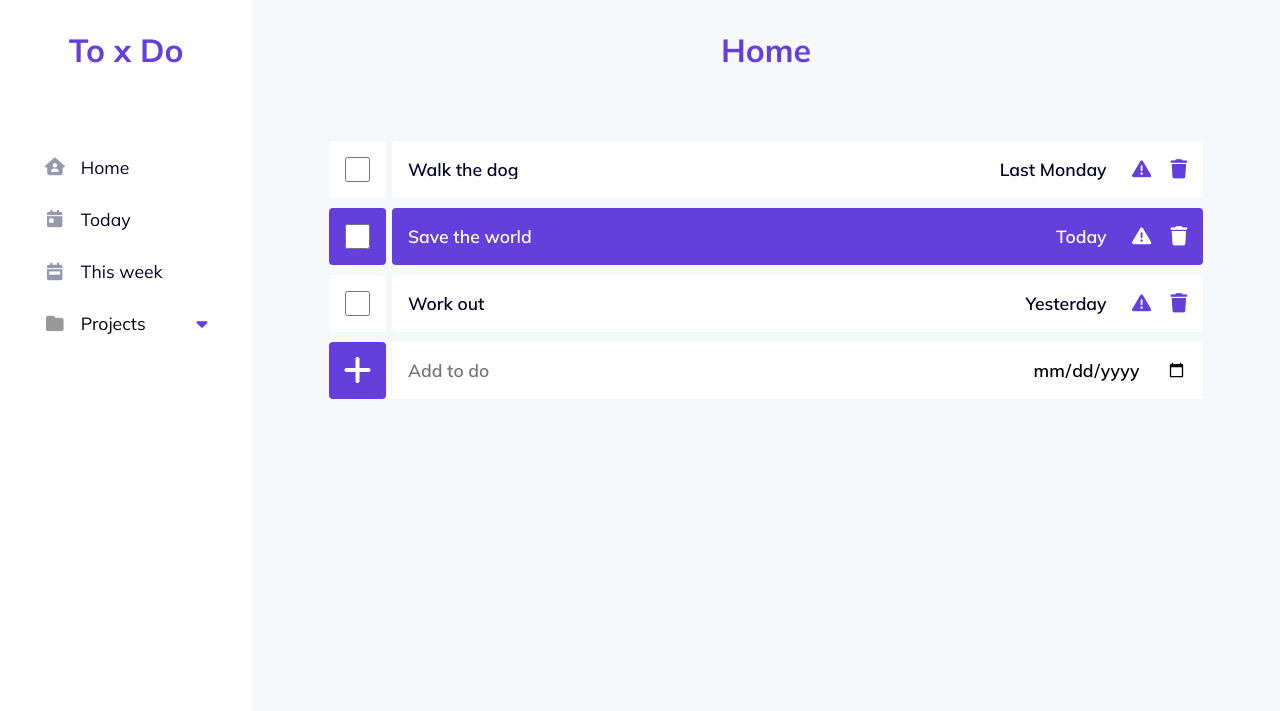
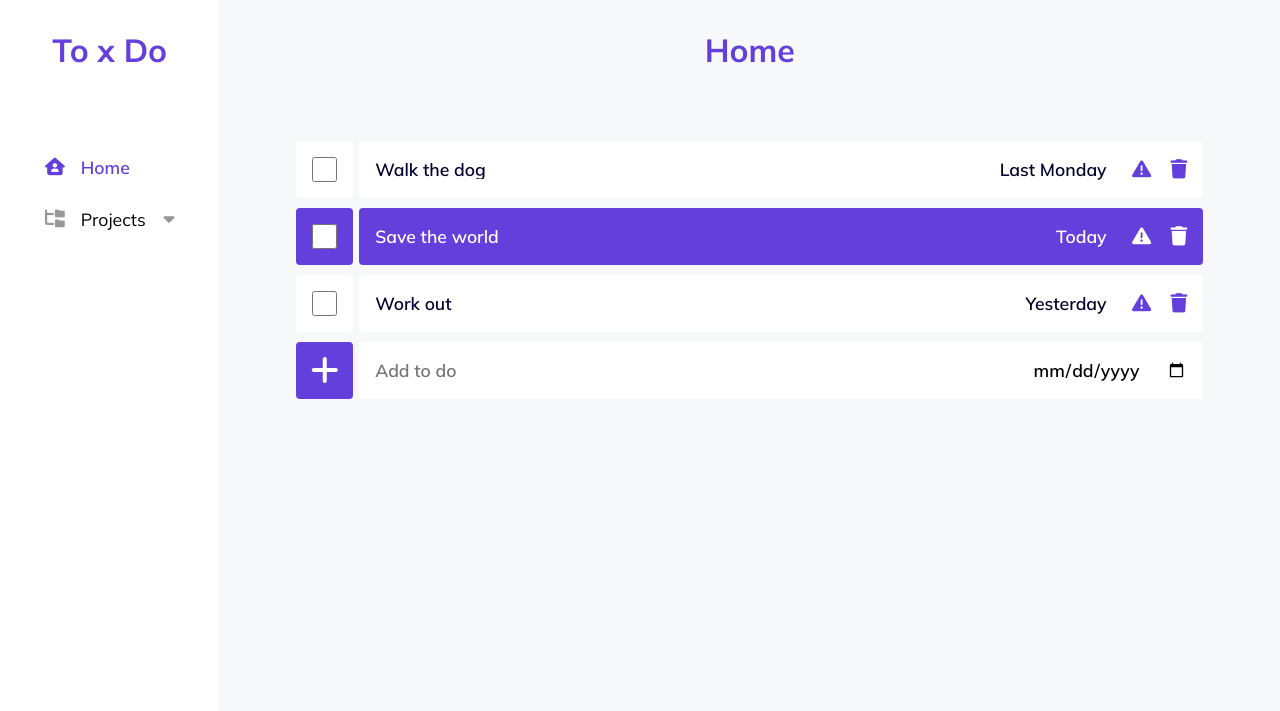
Before and after one commit to danxschz/to-do-list, a website built with webpack: page src/index.html in a window 1280 px wide. Both pictures are taken after a click on the item "Home". Shown: the top 711 px of the page. Built offline with nearby package versions, Linux system fonts and the light colour scheme.

Commit message:
Build project switching logic

```diff
--- a/src/dom.js
+++ b/src/dom.js
@@ -135,7 +135,7 @@ const domManipulation = (() => {
     });
   }
 
-  return {displayList, setAddToDo, setToDoEvents};
+  return {displayList, clearDisplay, setAddToDo, setToDoEvents};
 })();
 
 export default domManipulation;
--- a/src/index.html
+++ b/src/index.html
@@ -13,11 +13,9 @@
   <div class="sidebar">
     <div class="logo"><a href="">To x Do</a></div>
     <ul>
-      <li><i class="fa-solid fa-house-user"></i>Home</li>
-      <li><i class="fa-solid fa-calendar-day"></i>Today</li>
-      <li><i class="fa-solid fa-calendar-week"></i>This week</li>
+      <li class="home"><i class="fa-solid fa-house-user"></i>Home</li>
       <button class="dropdown-btn">
-        <div class="dropdown-btn__left"><i class="fa-solid fa-folder"></i>Projects</div>
+        <div class="dropdown-btn__left"><i class="fa-solid fa-folder-tree"></i>Projects</div>
         <i class="fa-solid fa-caret-down"></i>
       </button>
     </ul>
--- a/src/index.js
+++ b/src/index.js
@@ -21,15 +21,18 @@ domManipulation.setToDoEvents(home);
 
 // Multiple projects
 const testproject = Project('Test');
-const testproject2 = Project('Test2');
+const testproject2 = Project('Test 2');
 let projects = [testproject, testproject2];
 
 const displayProjects = () => {
   let dropdown = document.createElement('div');
   dropdown.classList.add('dropdown');
 
+  let i = 0;
   for (let project of projects) {
     let listItem = document.createElement('li');
+    listItem.classList.add('project');
+    listItem.setAttribute('data-index', i++);
 
     let icon = document.createElement('i');
     icon.setAttribute('class', 'fa-solid fa-folder');
@@ -46,6 +49,13 @@ const displayProjects = () => {
   sidebarList.appendChild(dropdown);
 }
 
+const removeActiveClass = () => {
+  let listItems = document.querySelectorAll('ul li');
+  listItems.forEach(item => {
+    item.classList.remove('li_active');
+  });
+}
+
 const toggleDropdown = () => {
   let dropdownBtn = document.querySelector('.dropdown-btn');
 
@@ -60,7 +70,42 @@ const toggleDropdown = () => {
   });
 }
 
+const setProjectEvents = () => {
+  let sidebarProjects = document.querySelectorAll('.project');
+  sidebarProjects.forEach(project => {
+    project.addEventListener('click', () => {
+      removeActiveClass();
+      project.classList.add('li_active');
+      domManipulation.clearDisplay();
+      domManipulation.displayList(projects[project.getAttribute('data-index')]);
+      let addToDoButton = document.querySelector('.to-do-form__button');
+      let addToDoButtonNew = addToDoButton.cloneNode(true);
+      addToDoButton.parentNode.replaceChild(addToDoButtonNew, addToDoButton);
+      domManipulation.setAddToDo(projects[project.getAttribute('data-index')]);
+      domManipulation.setToDoEvents(projects[project.getAttribute('data-index')]);
+    });
+  });
+}
+
+const setHomeEvent = () => {
+  let homeLi = document.querySelector('.home');
+  homeLi.addEventListener('click', () => {
+    removeActiveClass();
+    homeLi.classList.add('li_active');
+    domManipulation.clearDisplay();
+    domManipulation.displayList(home);
+    let addToDoButton = document.querySelector('.to-do-form__button');
+    let addToDoButtonNew = addToDoButton.cloneNode(true);
+    addToDoButton.parentNode.replaceChild(addToDoButtonNew, addToDoButton);
+    domManipulation.setAddToDo(home);
+    domManipulation.setToDoEvents(home);
+  });
+}
+
+
 displayProjects();
 toggleDropdown();
+setHomeEvent();
+setProjectEvents();
 
 export default ToDo;
--- a/src/style.scss
+++ b/src/style.scss
@@ -73,23 +73,23 @@ body {
 .sidebar li, .dropdown-btn {
   display: grid;
   align-items: center;
-  justify-content: start;
   gap: 16px;
   border-radius: 4px;
+  transition: color 0.3s;
   cursor: pointer;
-
-  i {
-    justify-self: center;
-    opacity: 0.4;
-  }
 
   &:hover {
     background: rgba(100, 63, 219, 0.2);
   }
 }
 
+ul i {
+  justify-self: center;
+  opacity: 0.4;
+}
 .sidebar li {
   grid-template-columns: 20px auto;
+  justify-content: start;
   padding: 16px 5vw 16px 1.5vw;
 }
 
@@ -102,8 +102,6 @@ body {
 
   .fa-caret-down {
     justify-self: end;
-    color: $accent-color;
-    opacity: 1;
   }
 }
 
@@ -113,6 +111,17 @@ body {
   align-items: center;
   justify-content: start;
   gap: 16px;
+}
+
+.li_active, .dropdown-btn_active {
+  color: $accent-color;
+  font-weight: 600;
+
+  i {
+    color: $accent-color;
+    opacity: 1;
+    transition: opacity 0.3s;
+  }
 }
 
 .dropdown-btn_active {
```
